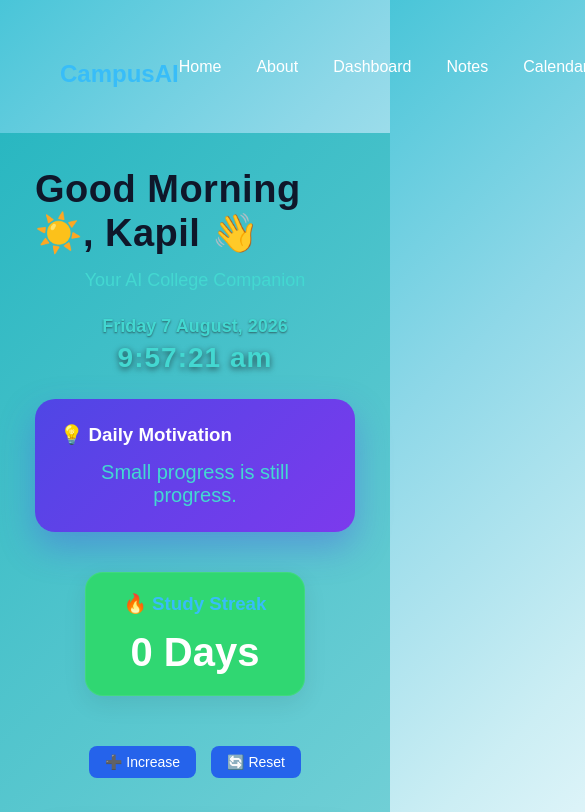
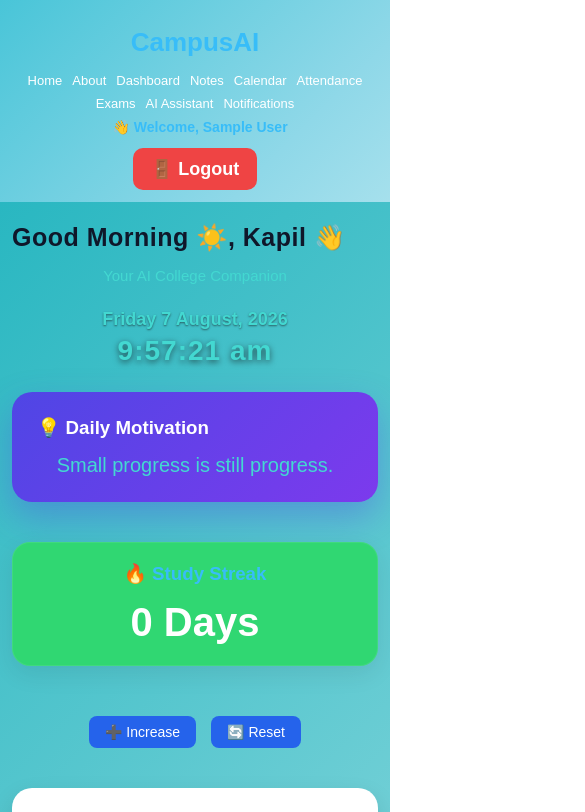
Before and after one commit to kapilsingh-01/CampusAI, a React (Vite) app: page /dashboard in a window 390 px wide. Shown: the top 812 px of the page, 585 px wide, since content can reach past the window. Built offline with nearby package versions, Linux system fonts and the light colour scheme; no server answers; sample sign-in values are in the browser's storage.

Commit message:
Fix mobile responsive layout

```diff
--- a/src/index.css
+++ b/src/index.css
@@ -2632,3 +2632,392 @@ body {
     background:#1d4ed8;
 
 }
+
+/* =========================================================
+   MOBILE RESPONSIVE FIX
+   ========================================================= */
+
+html,
+body {
+    width: 100%;
+    max-width: 100%;
+    overflow-x: hidden;
+}
+
+#root {
+    width: 100%;
+    max-width: 100%;
+    overflow-x: hidden;
+}
+
+img,
+video,
+iframe {
+    max-width: 100%;
+}
+
+* {
+    min-width: 0;
+}
+
+/* -----------------------------
+   Navbar
+----------------------------- */
+
+@media (max-width: 768px) {
+
+    .navbar {
+        width: 100%;
+        padding: 15px 16px;
+        flex-direction: column;
+        gap: 15px;
+        align-items: center;
+    }
+
+    .logo {
+        font-size: 26px;
+    }
+
+    .nav-links {
+        width: 100%;
+        display: flex;
+        flex-wrap: wrap;
+        justify-content: center;
+        gap: 10px 14px;
+    }
+
+    .nav-links a {
+        font-size: 14px;
+    }
+
+    .welcome-user {
+        width: 100%;
+        text-align: center;
+        font-size: 14px;
+        overflow-wrap: anywhere;
+    }
+
+    .logout-btn {
+        margin-top: 5px;
+    }
+
+    /* -----------------------------
+       General pages
+    ----------------------------- */
+
+    .page-container {
+        width: 100%;
+        padding: 16px;
+    }
+
+    .dashboard,
+    .classes-page,
+    .assignments-page,
+    .notes-page,
+    .assistant-page,
+    .settings-page {
+        width: 100%;
+        max-width: 100%;
+        padding: 25px 16px;
+    }
+
+    /* -----------------------------
+       Headings
+    ----------------------------- */
+
+    .dashboard-greeting {
+        font-size: 28px;
+        line-height: 1.2;
+    }
+
+    .dashboard-subtitle {
+        font-size: 15px;
+    }
+
+    .notes-page h1,
+    .assistant-page h1 {
+        font-size: 34px;
+        line-height: 1.2;
+    }
+
+    /* -----------------------------
+       Dashboard
+    ----------------------------- */
+
+    .dashboard-grid {
+        width: 100%;
+        grid-template-columns: 1fr;
+        gap: 16px;
+    }
+
+    .dashboard-stats {
+        width: 100%;
+        flex-direction: column;
+        align-items: stretch;
+        gap: 15px;
+    }
+
+    .stat-box,
+    .streak-card,
+    .study-streak .stat-box {
+        width: 100%;
+        max-width: 100%;
+    }
+
+    .dashboard-card {
+        width: 100%;
+        max-width: 100%;
+    }
+
+    /* -----------------------------
+       Classes
+    ----------------------------- */
+
+    .add-class {
+        width: 100%;
+        flex-direction: column;
+        align-items: stretch;
+        gap: 12px;
+    }
+
+    .add-class input,
+    .add-class select {
+        width: 100%;
+        max-width: 100%;
+    }
+
+    .add-class button {
+        width: 100%;
+    }
+
+    .class-list {
+        width: 100%;
+        grid-template-columns: 1fr;
+        gap: 16px;
+    }
+
+    .class-card {
+        width: 100%;
+        max-width: 100%;
+        flex-direction: column;
+        align-items: stretch;
+        gap: 15px;
+        font-size: 18px;
+    }
+
+    /* -----------------------------
+       Assignments
+    ----------------------------- */
+
+    .assignment-form {
+        width: 100%;
+        grid-template-columns: 1fr;
+        gap: 14px;
+    }
+
+    .assignment-form input,
+    .assignment-form select,
+    .assignment-form button {
+        width: 100%;
+        max-width: 100%;
+    }
+
+    .assignment-list {
+        width: 100%;
+        grid-template-columns: 1fr;
+        gap: 16px;
+    }
+
+    /* -----------------------------
+       Exams
+    ----------------------------- */
+
+    .exam-form {
+        width: 100%;
+        grid-template-columns: 1fr;
+        gap: 14px;
+    }
+
+    .exam-form input,
+    .exam-form button {
+        width: 100%;
+        max-width: 100%;
+    }
+
+    .exam-list {
+        width: 100%;
+        grid-template-columns: 1fr;
+        gap: 16px;
+    }
+
+    .exam-card {
+        width: 100%;
+        max-width: 100%;
+    }
+
+    /* -----------------------------
+       Notes
+    ----------------------------- */
+
+    .note-form {
+        width: 100%;
+        max-width: 100%;
+        margin: 25px auto;
+    }
+
+    .note-form input,
+    .note-form textarea,
+    .note-form button {
+        width: 100%;
+        max-width: 100%;
+    }
+
+    .note-list {
+        width: 100%;
+        grid-template-columns: 1fr;
+        gap: 16px;
+    }
+
+    .note-card {
+        width: 100%;
+        max-width: 100%;
+    }
+
+    .note-actions {
+        width: 100%;
+        display: flex;
+        flex-direction: column;
+        gap: 10px;
+    }
+
+    .note-actions button {
+        width: 100%;
+        margin-top: 0;
+    }
+
+    /* -----------------------------
+       AI Assistant
+    ----------------------------- */
+
+    .chat-box {
+        width: 100%;
+        max-width: 100%;
+        min-height: 400px;
+        height: auto;
+        padding: 15px;
+    }
+
+    .user-message,
+    .ai-message {
+        max-width: 90%;
+        overflow-wrap: anywhere;
+    }
+
+    .chat-input {
+        width: 100%;
+        max-width: 100%;
+        flex-direction: column;
+        gap: 10px;
+    }
+
+    .chat-input input,
+    .chat-input button {
+        width: 100%;
+        max-width: 100%;
+    }
+
+    .pdf-uploader,
+    .pdf-dropzone {
+        width: 100%;
+        max-width: 100%;
+    }
+
+    .ai-buttons {
+        width: 100%;
+        gap: 10px;
+    }
+
+    .summary-btn {
+        min-width: 0;
+        width: 100%;
+    }
+
+    /* -----------------------------
+       Authentication
+    ----------------------------- */
+
+    .auth-card {
+        width: calc(100% - 32px);
+        max-width: 420px;
+        margin: 16px auto;
+    }
+
+    .auth-input,
+    .auth-btn {
+        width: 100%;
+        max-width: 100%;
+    }
+
+    /* -----------------------------
+       Feature cards
+    ----------------------------- */
+
+    .features {
+        width: 100%;
+        padding: 0 16px;
+        gap: 16px;
+    }
+
+    .feature-card {
+        width: 100%;
+        max-width: 100%;
+    }
+
+    /* -----------------------------
+       Buttons
+    ----------------------------- */
+
+    button {
+        max-width: 100%;
+    }
+}
+
+/* Extra small phones */
+
+@media (max-width: 480px) {
+
+    .navbar {
+        padding: 12px 10px;
+    }
+
+    .nav-links {
+        gap: 8px 10px;
+    }
+
+    .nav-links a {
+        font-size: 13px;
+    }
+
+    .dashboard,
+    .classes-page,
+    .assignments-page,
+    .notes-page,
+    .assistant-page,
+    .settings-page {
+        padding: 20px 12px;
+    }
+
+    .dashboard-greeting {
+        font-size: 25px;
+    }
+
+    .notes-page h1,
+    .assistant-page h1 {
+        font-size: 30px;
+    }
+
+    .user-message,
+    .ai-message {
+        max-width: 95%;
+    }
+}
```
